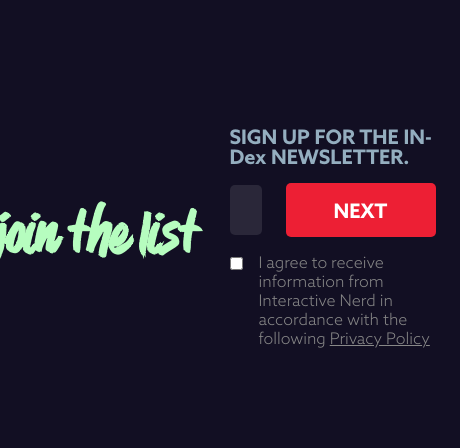
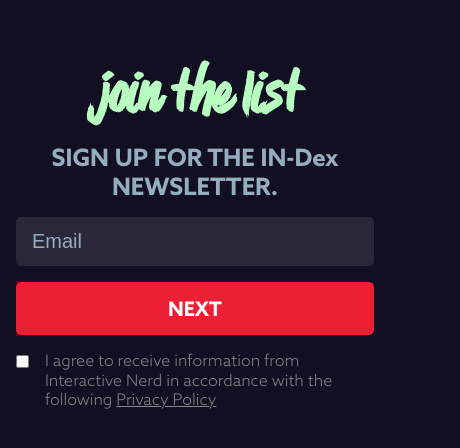
Before and after one commit to JacobCode/newsletter, a React (Create React App) app: page / in a window 390 px wide. Shown: the part 184-632 px from the top of the page, 460 px wide, since content can reach past the window. Built offline with nearby package versions, Linux system fonts and the light colour scheme.

Commit message:
made responsive

```diff
--- a/src/App.js
+++ b/src/App.js
@@ -73,7 +73,6 @@
 		<div className="App">
 			<div className="container">
 				<div className="inner">
-
 					{currentStep === 0 && (
 						<div ref={el => steps.current[0] = el} className="newsletter step-1">
 							<h1>join the list</h1>
@@ -95,7 +94,6 @@
 							</div>
 						</div>
 					)}
-
 					{currentStep === 1 && (
 						<div ref={el => steps.current[1] = el} className="newsletter step-2">
 							<h1>join the list</h1>
@@ -112,7 +110,6 @@
 							</div>
 						</div>
 					)}
-
 					{currentStep === 2 && (
 						<div ref={el => steps.current[2] = el} className="newsletter step-3">
 							<h1>congratulations!</h1>
@@ -122,7 +119,6 @@
 							</div>
 						</div>
 					)}
-
 				</div>
 			</div>
 		</div>
--- a/src/scss/app.scss
+++ b/src/scss/app.scss
@@ -1,13 +1,3 @@
-// Reset
-* {
-	margin: 0;
-    padding: 0;
-    border: 0;
-    font-size: 100%;
-    vertical-align: baseline;
-	box-sizing: border-box;
-}
-
 @font-face {
 	font-family: "display";
 	src: url("../fonts/Elaine_D02/Elaine_D02.woff");
@@ -33,10 +23,20 @@
 $azoBold: 'azo-bold';
 $azoLight: 'azo-light';
 
+// Reset
+* {
+	margin: 0;
+    padding: 0;
+    border: 0;
+    font-size: 100%;
+    vertical-align: baseline;
+	box-sizing: border-box;
+}
 body {
 	background: $darkBlue;
 	line-height: 1;
 }
+
 .App {
 	h1 {
 		font-family: $display;
@@ -50,9 +50,9 @@
 	h2 {
 		font-family: $azoBold;
 		color: $lightBlue;
-		font-size: 2vw;
 		margin-bottom: 1rem;
 		font-size: 1.25rem;
+		line-height: 1.2;
 	}
 	label {
 		color: $grey;
@@ -154,7 +154,6 @@
 					}
 				}
 			}
-
 			&.step-2 {
 				.form-container {
 					min-width: 300px;
@@ -167,7 +166,6 @@
 					}
 				}
 			}
-
 			&.step-3 {
 				h1 {
 					width: 50%;
@@ -191,25 +189,72 @@
 	.App {
 		.container {
 			.newsletter {
+				padding: 0 1rem;
 				.form-container {
+					width: 100%;
 					form {
 
 					}
+				}
+				h1 {
+					width: 100%;
+					text-align: center;
+					margin-bottom: 1rem;
+					padding: 0;
+				}
+				h2 {
+					font-size: 1.5rem;
+					text-align: center;
+				}
 				&.step-1 {
 					flex-direction: column;
-						background: red;
-						h1 {
-							width: 100%;
 					.form-container {
 						width: 100%;
+						form {
+							.form-group {
+								&:first-of-type {
+									justify-content: center;
+								}
+							}
 						}
 					}
 				}
 				&.step-2 {
-
+					flex-direction: column;
+					justify-content: center;
+					.form-container {
+						display: flex;
+						flex-direction: column;
+						align-items: center;
+						form {
+							.form-group {
+								flex-wrap: wrap;
+								justify-content: space-between;
+							}
+							input {
+								&[type="text"] {
+									width: calc(50% - 0.5rem);
+									margin: 0;
+								}
+							}
+							button {
+								width: 100%;
+								margin-left: 0;
+								margin-top: 1rem;
+							}
+						}
+					}
 				}
 				&.step-3 {
-
+					flex-direction: column;
+					h1 {
+						width: 100%;
+					}
+					.form-container {
+						width: 100%;
+						p {
+							text-align: center;
+						}
 					}
 				}
 			}
@@ -219,6 +264,26 @@
 
 @media (max-width: 480px) {
 	.App {
-
+		.container {
+			.newsletter {
+				&.step-1 {
+					.form-container {
+						.form-group:first-of-type {
+							flex-direction: column;
+							input, button {
+								margin: 0;
+							}
+							input {
+								width: 100%;
+								margin-bottom: 1rem;
+							}
+							button {
+								width: 100%;
 							}
 						}
+					}
+				}
+			}
+		}
+	}
+}
```
Lines whose indentation alone changed are shown as unchanged.
